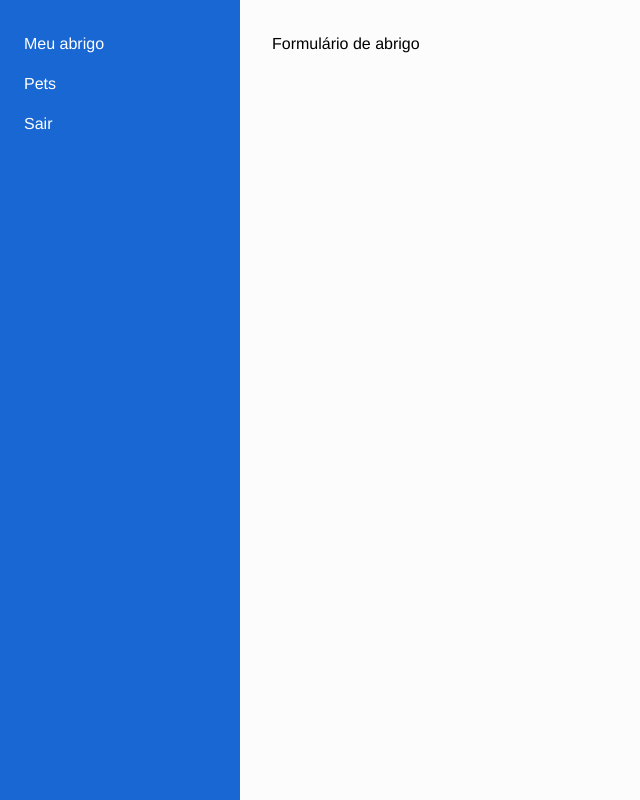
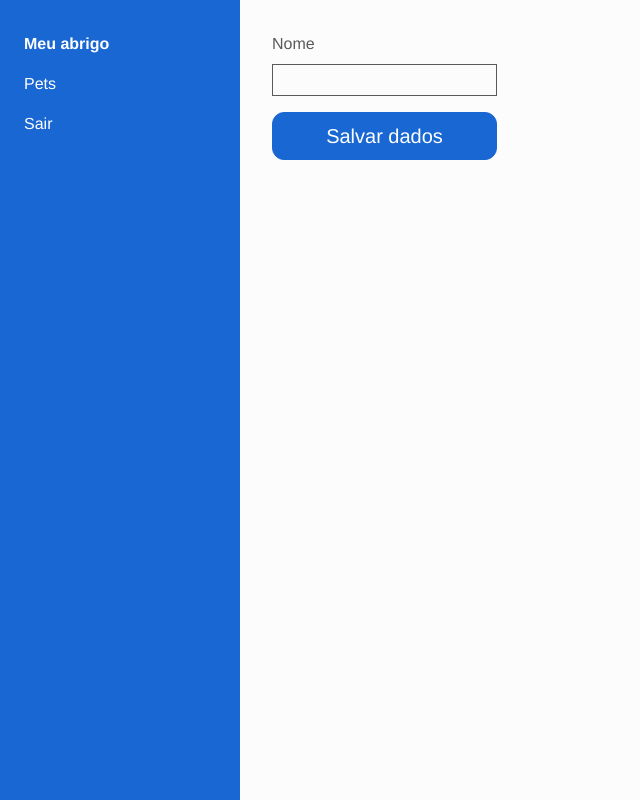
Before and after one commit to slackskull/picles-spa, a React (Vite) app: page /admin in a window 1280 px wide. Shown: the whole page, without its empty margins (0-640 px from the left). Built offline with nearby package versions, Linux system fonts and the light colour scheme; no server answers.

Commit message:
Feat: Adicionando botao de subimit na pagina de admim

```diff
--- a/package.json
+++ b/package.json
@@ -10,15 +10,19 @@
     "preview": "vite preview"
   },
   "dependencies": {
+    "@hookform/resolvers": "^3.3.4",
     "@tanstack/react-query": "^5.29.2",
     "axios": "^1.6.8",
     "localforage": "^1.10.0",
     "match-sorter": "^6.3.4",
     "react": "^18.2.0",
     "react-dom": "^18.2.0",
+    "react-hook-form": "^7.51.3",
     "react-loading-skeleton": "^3.4.0",
     "react-router-dom": "^6.22.3",
-    "sort-by": "^0.0.2"
+    "sonner": "^1.4.41",
+    "sort-by": "^0.0.2",
+    "zod": "^3.23.4"
   },
   "devDependencies": {
     "@types/react": "^18.2.66",
--- /dev/null
+++ b/src/components/common/AuthHOC/AuthHOC.tsx
@@ -0,0 +1,12 @@
+import { Navigate, Outlet } from "react-router-dom";
+import { useShelter } from "../../../hooks/useShelter";
+
+
+export function AuthHOC () {
+    const{data, isLoading} = useShelter()
+    const canAcess = !!data?.shelterWhatsApp
+
+    if (isLoading) return null
+    if(!canAcess) return <Navigate to="/admin" />
+    return <Outlet />
+}
--- /dev/null
+++ b/src/components/common/AuthHOC/index.ts
@@ -0,0 +1 @@
+export * from "./AuthHOC"
--- /dev/null
+++ b/src/components/common/Input/Input.tsx
@@ -0,0 +1,19 @@
+import { InputHTMLAttributes, Ref, forwardRef } from 'react'
+import styles from './Input.module.css'
+
+interface IInput extends InputHTMLAttributes<HTMLInputElement>{
+    label: string
+}
+
+    function ForwardInput({label, ...rest}: IInput, ref: Ref<HTMLInputElement>) {
+
+    return (
+
+        <div className={styles.inputGroup}>
+            <label>{label}</label>
+            <input ref={ref} {...rest}/>
+        </div>
+    )
+}
+
+export const Input = forwardRef(ForwardInput)
--- /dev/null
+++ b/src/components/common/Input/index.ts
@@ -0,0 +1 @@
+export * from './Input'
--- a/src/components/common/Sidebar/Sidebar.tsx
+++ b/src/components/common/Sidebar/Sidebar.tsx
@@ -1,11 +1,42 @@
 import { NavLink } from 'react-router-dom'
 import styles from './Sidebar.module.css'
+import { Toaster, toast } from 'sonner'
+import { useShelter } from '../../../hooks/useShelter'
+
 
 export function Sidebar() {
-    return <nav className={styles.sidebar}>
-        <NavLink to="/admin" end>Meu abrigo</NavLink>
-        <NavLink to="/admin/pets">Pets</NavLink>
+    const {data} = useShelter()
+
+    function validate(event: React.MouseEvent){
+        const canAccess = !!data?.shelterWhatsApp
+
+
+        if (!canAccess) {
+            event.preventDefault()
+            toast.error('Insira os dados do abrigo!')
+        }
+    }
+
+    return (
+    <>
+        <nav className={styles.sidebar}>
+        <NavLink
+          className={({ isActive }) => (isActive ? styles.active : '')}
+          to="/admin"
+          end
+        >
+          Meu abrigo
+        </NavLink>
+        <NavLink
+          onClick={validate}
+          className={({ isActive }) => (isActive ? styles.active : '')}
+          to="/admin/pets"
+        >
+          Pets
+        </NavLink>
         <NavLink to="/">Sair</NavLink>
-
-    </nav>
+      </nav>
+      <Toaster position="top-center" richColors={true} />
+    </>
+    )
 }
--- a/src/pages/Admin/Shelter/Shelter.tsx
+++ b/src/pages/Admin/Shelter/Shelter.tsx
@@ -1,5 +1,16 @@
+import { Button } from "../../../components/common/Button";
+import { Input } from "../../../components/common/Input";
 import { Panel } from "../../../components/layout/Panel";
+import styles from "./Shelter.module.css";
 
 export function Shelter() {
-    return <Panel>Formulário de abrigo</Panel>
+    function submit() {}
+    return (
+        <Panel>
+            <form className={styles.container} onSubmit={submit} >
+               <Input label="Nome" />
+               <Button type="submit">Salvar dados</Button>
+            </form>
+        </Panel>
+    )
 }
--- a/src/routes.tsx
+++ b/src/routes.tsx
@@ -4,6 +4,8 @@ import { Pets } from "./pages/Pets";
 import { PetDetails } from "./pages/PetDetails";
 import { Shelter } from "./pages/Admin/Shelter";
 import { PetList } from "./pages/Admin/PetList";
+import { AuthHOC } from "./components/common/AuthHOC";
+
 
 
 const router = createBrowserRouter([
@@ -34,6 +36,7 @@ const router = createBrowserRouter([
             },
             {
             path: '/admin/pets',
+            element: <AuthHOC />,
             children: [
                     {
                         index: true,
```
Also changed, not shown: 1 other file (tests, documents, lock files or other folders).
